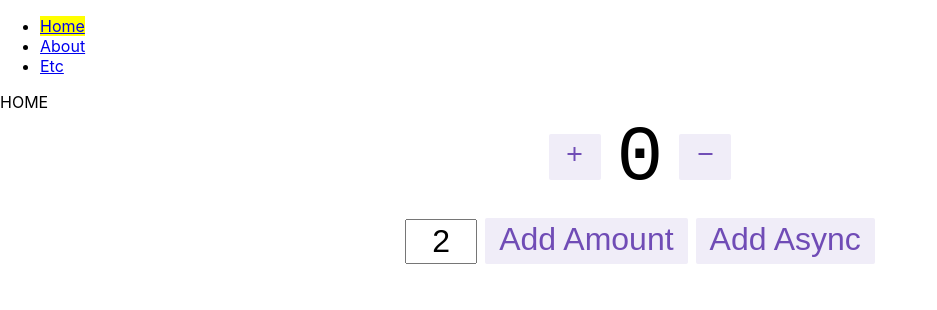
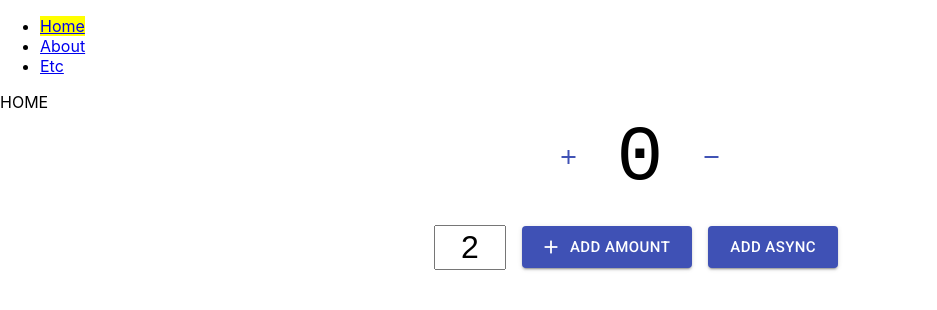
Before and after one commit to cheesepaninim/moki, a React (Create React App) app: page / in a window 1280 px wide. Shown: the top 310 px of the page, without its empty margins (0-937 px from the left). Built offline with nearby package versions, Linux system fonts and the light colour scheme.

Commit message:
MOKI-40 #comment atoms button 생성

```diff
--- a/src/components/atoms/common/Button.js
+++ b/src/components/atoms/common/Button.js
@@ -0,0 +1,110 @@
+import React from 'react';
+import PropTypes from 'prop-types';
+import { Button as ButtonCore } from '@material-ui/core';
+import IconButton from '@material-ui/core/IconButton';
+import { makeStyles } from '@material-ui/core/styles';
+import Icon from './Icon';
+
+const useStyles = makeStyles((theme) => ({
+    button: {
+        '&': {
+            margin: theme.spacing(1),
+        },
+    },
+}));
+
+/**
+ * Button 설정
+ * 총 3가지 타입(text, icon+text, icon)
+ *
+ * type : text, iconLabel(icon+text)
+ * variant : contained(박스형태), outlined(외곽선), text(문자만)
+ * color : inherit, primary, secondary
+ * size : large, medium, small
+ * disabled : true, false
+ * href : url
+ * fullWidth : true, false
+ * icon : icon type
+ * iconLocation : start, end
+ *
+ * type : icon
+ * color : inherit, primary, secondary
+ * size : small, medium
+ * disabled : true, false
+ *
+ * https://material-ui.com/components/buttons/
+ */
+function Button({
+    type,
+    variant,
+    color,
+    size,
+    disabled,
+    href,
+    fullWidth,
+    icon,
+    iconLocation,
+    label,
+    onClick,
+}) {
+    const isOnlyIcon = type === 'icon';
+    const classes = useStyles();
+    return (
+        <div className={classes.button}>
+            {isOnlyIcon ? (
+                <IconButton
+                    color={color}
+                    size={size}
+                    disabled={disabled}
+                    onClick={onClick}
+                    aria-label={icon}
+                >
+                    <Icon type={icon} />
+                </IconButton>
+            ) : (
+                <ButtonCore
+                    variant={variant}
+                    color={color}
+                    size={size}
+                    disabled={disabled}
+                    href={href}
+                    fullWidth={fullWidth}
+                    icon={icon}
+                    startIcon={iconLocation === 'start' && <Icon type={icon} />}
+                    endIcon={iconLocation === 'end' && <Icon type={icon} />}
+                    onClick={onClick}
+                >
+                    {label}
+                </ButtonCore>
+            )}
+        </div>
+    );
+}
+
+Button.propTypes = {
+    type: PropTypes.string.isRequired,
+    variant: PropTypes.string,
+    color: PropTypes.string,
+    size: PropTypes.string,
+    disabled: PropTypes.bool,
+    href: PropTypes.string,
+    fullWidth: PropTypes.bool,
+    icon: PropTypes.string,
+    iconLocation: PropTypes.string,
+    label: PropTypes.string,
+    onClick: PropTypes.func.isRequired,
+};
+
+Button.defaultProps = {
+    variant: 'text',
+    color: 'default',
+    size: 'medium',
+    disabled: false,
+    href: null,
+    fullWidth: false,
+    icon: null,
+    iconLocation: null,
+    label: '',
+};
+
+export default Button;
--- a/src/components/modules/counter/Counter.js
+++ b/src/components/modules/counter/Counter.js
@@ -8,7 +8,7 @@ import {
     selectCount,
 } from '../../../features/counter/counterSlice';
 import styles from './Counter.module.css';
-import Icon from '../../atoms/common/Icon';
+import Button from '../../atoms/common/Button';
 
 function Counter() {
     const count = useSelector(selectCount);
@@ -18,23 +18,21 @@ function Counter() {
     return (
         <div>
             <div className={styles.row}>
-                <button
-                    type="button"
-                    className={styles.button}
-                    aria-label="Increment value"
+                <Button
+                    type="icon"
+                    color="primary"
+                    size="large"
+                    icon="add"
                     onClick={() => dispatch(increment())}
-                >
-                    <Icon type="add" />
-                </button>
+                />
                 <span className={styles.value}>{count}</span>
-                <button
-                    type="button"
-                    className={styles.button}
-                    aria-label="Decrement value"
+                <Button
+                    type="icon"
+                    color="primary"
+                    size="large"
+                    icon="remove"
                     onClick={() => dispatch(decrement())}
-                >
-                    <Icon type="remove" />
-                </button>
+                />
             </div>
             <div className={styles.row}>
                 <input
@@ -43,26 +41,30 @@ function Counter() {
                     value={incrementAmount}
                     onChange={(e) => setIncrementAmount(e.target.value)}
                 />
-                <button
-                    type="button"
-                    className={styles.button}
+                <Button
+                    type="iconLabel"
+                    variant="contained"
+                    color="primary"
+                    size="large"
+                    icon="add"
+                    iconLocation="start"
+                    label="Add Amount"
                     onClick={() =>
                         dispatch(
                             incrementByAmount(Number(incrementAmount) || 0)
                         )
                     }
-                >
-                    Add Amount
-                </button>
-                <button
-                    type="button"
-                    className={styles.asyncButton}
+                />
+                <Button
+                    type="text"
+                    variant="contained"
+                    color="primary"
+                    size="large"
+                    label="Add Async"
                     onClick={() =>
                         dispatch(incrementAsync(Number(incrementAmount) || 0))
                     }
-                >
-                    Add Async
-                </button>
+                />
             </div>
         </div>
     );
```
